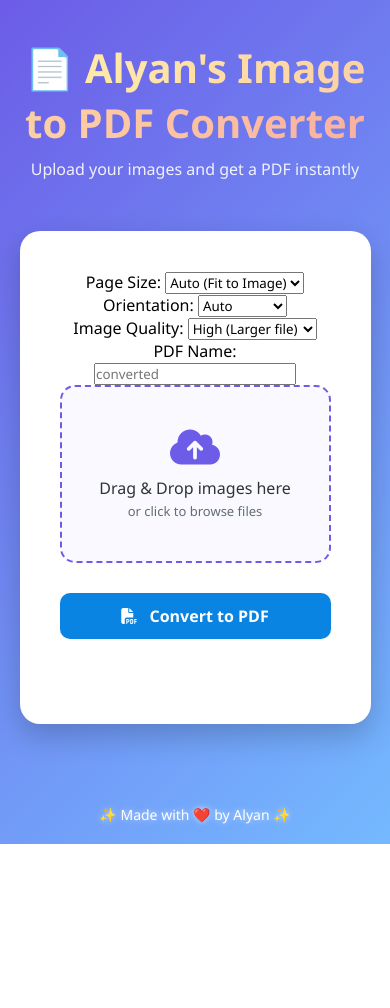
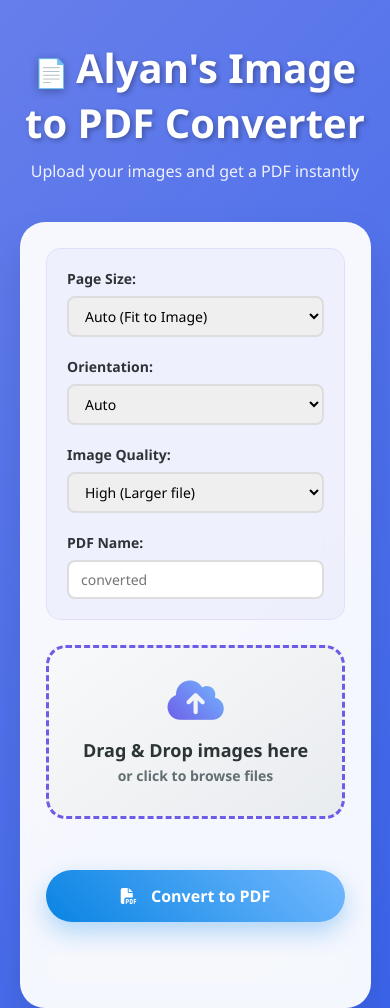
Before and after one commit to Mohd-Alyan/img-to-pdf-, a plain HTML site: page index.html in a window 390 px wide. Shown: the top 1008 px of the page. Before the commit the page ends 844 px from the top, so only its background shows below. Drawn offline with nearby package versions, Linux system fonts and the light colour scheme.

Commit message:
Update style.css

```diff
--- a/style.css
+++ b/style.css
@@ -6,12 +6,13 @@
   font-family: "Segoe UI", Tahoma, Geneva, Verdana, sans-serif;
 }
 
-/* Background */
+/* Background with animated gradient */
 body {
-  background: linear-gradient(135deg, #6c5ce7, #74b9ff);
+  background: linear-gradient(135deg, #667eea 0%, #3862ec 100%);
   display: flex;
   flex-direction: column;
   min-height: 100vh;
+  animation: gradientShift 10s ease infinite;
 }
 
 /* Header */
@@ -22,171 +23,402 @@ header {
 }
 
 header h1 {
-  font-size: 40px;
-  color: white; /* Default color for emoji */
-
-  /* Remove gradient from h1 itself */
-  background: none;
+  font-size: clamp(28px, 5vw, 40px);
+  margin-bottom: 10px;
+  text-shadow: 0 2px 10px rgba(0,0,0,0.3);
 }
 
 header h1 span {
-  background: linear-gradient(90deg, #ffeaa7, #fab1a0);
-
-  /* Gradient text for only the span */
-  background-clip: text;
-  -webkit-background-clip: text;
-  -moz-background-clip: text;
-
-  -webkit-text-fill-color: transparent;
-  -moz-text-fill-color: transparent;
-  color: transparent;
+  color: #FFFFFF; /* solid white text */
+  font-weight: bold;
+  font-size: 2.5rem; /* adjust as needed */
+  text-shadow: 2px 2px 5px rgba(0,0,0,0.3); /* optional: adds depth */
 }
 
 header p {
   font-size: 16px;
   opacity: 0.9;
-  margin-top: 8px;
 }
 
-/* Main container */
+/* Main container with glassmorphism */
 .container {
-  background: #ffffff;
+  background: rgba(255, 255, 255, 0.95);
+  backdrop-filter: blur(20px);
   padding: 40px;
-  border-radius: 20px;
-  box-shadow: 0px 12px 30px rgba(0, 0, 0, 0.2);
+  border-radius: 25px;
+  box-shadow: 0 20px 40px rgba(0,0,0,0.1);
   width: 90%;
-  max-width: 480px;
+  max-width: 600px;
   margin: auto;
   text-align: center;
-  animation: fadeIn 0.8s ease-in-out;
+  animation: slideUp 0.8s ease;
+  border: 1px solid rgba(255,255,255,0.2);
 }
 
-/* Upload zone */
+@keyframes slideUp {
+  from {
+    opacity: 0;
+    transform: translateY(30px);
+  }
+  to {
+    opacity: 1;
+    transform: translateY(0);
+  }
+}
+
+/* Options Panel */
+.options-panel {
+  display: grid;
+  grid-template-columns: repeat(auto-fit, minmax(200px, 1fr));
+  gap: 20px;
+  margin-bottom: 25px;
+  padding: 20px;
+  background: rgba(108, 92, 231, 0.05);
+  border-radius: 15px;
+  border: 1px solid rgba(108, 92, 231, 0.1);
+}
+
+.option-group {
+  display: flex;
+  flex-direction: column;
+  align-items: flex-start;
+}
+
+.option-group label {
+  font-weight: 600;
+  color: #2d3436;
+  margin-bottom: 8px;
+  font-size: 14px;
+}
+
+.option-group select,
+.option-group input {
+  width: 100%;
+  padding: 8px 12px;
+  border: 2px solid #ddd;
+  border-radius: 8px;
+  font-size: 14px;
+  transition: border-color 0.3s ease;
+}
+
+.option-group select:focus,
+.option-group input:focus {
+  outline: none;
+  border-color: #6c5ce7;
+}
+
+/* Enhanced upload zone */
 .upload-zone {
   display: flex;
   flex-direction: column;
   align-items: center;
   justify-content: center;
-  border: 2px dashed #6c5ce7;
-  border-radius: 15px;
-  padding: 40px 20px;
+  border: 3px dashed #6c5ce7;
+  border-radius: 20px;
+  padding: 50px 20px;
   cursor: pointer;
-  transition: all 0.3s ease;
-  margin-bottom: 20px;
-  background: #f9f9ff;
+  transition: all 0.4s cubic-bezier(0.4, 0, 0.2, 1);
+  margin-bottom: 25px;
+  background: linear-gradient(145deg, #f8f9fa, #e9ecef);
+  position: relative;
+  overflow: hidden;
+}
+
+.upload-zone::before {
+  content: '';
+  position: absolute;
+  top: -50%;
+  left: -50%;
+  width: 200%;
+  height: 200%;
+  background: conic-gradient(transparent, rgba(108, 92, 231, 0.1), transparent 30%);
+  animation: rotate 4s linear infinite;
+  opacity: 0;
+  transition: opacity 0.3s ease;
+}
+
+.upload-zone:hover::before {
+  opacity: 1;
+}
+
+@keyframes rotate {
+  0% { transform: rotate(0deg); }
+  100% { transform: rotate(360deg); }
 }
 
 .upload-zone i {
-  font-size: 40px;
-  color: #6c5ce7;
-  margin-bottom: 10px;
-  transition: transform 0.3s ease;
+  font-size: 60px;
+  background: linear-gradient(45deg, #6c5ce7, #74b9ff);
+  background-clip: text;
+  -webkit-background-clip: text;
+  -webkit-text-fill-color: transparent;
+  margin-bottom: 15px;
+  transition: transform 0.4s ease;
+  z-index: 1;
 }
 
 .upload-zone p {
-  font-size: 16px;
+  font-size: 18px;
+  font-weight: 600;
   color: #2d3436;
+  z-index: 1;
 }
 
 .upload-zone span {
-  font-size: 13px;
+  font-size: 14px;
   color: #636e72;
+  z-index: 1;
 }
 
 .upload-zone:hover {
-  background: #eceaff;
+  background: linear-gradient(145deg, #e9ecef, #f8f9fa);
   border-color: #4834d4;
-  transform: scale(1.02);
+  transform: translateY(-5px);
+  box-shadow: 0 15px 30px rgba(108, 92, 231, 0.2);
 }
 
 .upload-zone:hover i {
-  transform: scale(1.2) rotate(5deg);
+  transform: scale(1.1) rotate(10deg);
 }
 
-/* Button */
-button {
-  background: #0984e3;
+/* Progress Bar */
+.progress-container {
+  width: 100%;
+  height: 6px;
+  background: #e9ecef;
+  border-radius: 3px;
+  margin: 20px 0;
+  overflow: hidden;
+  opacity: 0;
+  transition: opacity 0.3s ease;
+}
+
+.progress-container.active {
+  opacity: 1;
+}
+
+.progress-bar {
+  height: 100%;
+  background: linear-gradient(90deg, #6c5ce7, #74b9ff);
+  width: 0%;
+  transition: width 0.3s ease;
+  border-radius: 3px;
+}
+
+/* Enhanced convert button */
+.convert-btn {
+  background: linear-gradient(45deg, #0984e3, #74b9ff);
   color: white;
   border: none;
-  padding: 12px 22px;
-  border-radius: 10px;
+  padding: 15px 30px;
+  border-radius: 50px;
   font-size: 16px;
   font-weight: bold;
   cursor: pointer;
   transition: all 0.3s ease;
-  margin-top: 10px;
   width: 100%;
+  position: relative;
+  overflow: hidden;
+  box-shadow: 0 10px 25px rgba(9, 132, 227, 0.3);
 }
 
-button i {
-  margin-right: 8px;
+.convert-btn::before {
+  content: '';
+  position: absolute;
+  top: 50%;
+  left: 50%;
+  width: 0;
+  height: 0;
+  background: rgba(255,255,255,0.2);
+  border-radius: 50%;
+  transform: translate(-50%, -50%);
+  transition: width 0.6s ease, height 0.6s ease;
 }
 
-button:hover {
-  background: #0652dd;
-  transform: translateY(-2px);
-  box-shadow: 0 6px 16px rgba(0,0,0,0.2);
+.convert-btn:hover::before {
+  width: 300px;
+  height: 300px;
 }
 
-button:disabled {
-  background: #b2bec3;
+.convert-btn:hover {
+  transform: translateY(-3px);
+  box-shadow: 0 15px 35px rgba(9, 132, 227, 0.4);
+}
+
+.convert-btn:disabled {
+  background: linear-gradient(45deg, #b2bec3, #ddd);
   cursor: not-allowed;
   transform: none;
   box-shadow: none;
 }
 
-/* Preview section */
-#preview {
-  margin-top: 25px;
-  max-height: 200px;
-  overflow-y: auto;
-  display: flex;
-  flex-wrap: wrap;
-  justify-content: center;
-  gap: 12px;
-  padding: 10px;
+.convert-btn i {
+  margin-right: 10px;
+  z-index: 1;
+  position: relative;
 }
 
-#preview img {
-  width: 90px;
-  height: 90px;
-  object-fit: cover;
-  border-radius: 10px;
-  border: 2px solid #dfe6e9;
-  transition: transform 0.3s;
-  box-shadow: 0px 2px 6px rgba(0,0,0,0.1);
+.convert-btn span {
+  z-index: 1;
+  position: relative;
 }
 
-#preview img:hover {
+/* Enhanced preview section */
+#preview {
+  margin-top: 30px;
+  max-height: 300px;
+  overflow-y: auto;
+  display: grid;
+  grid-template-columns: repeat(auto-fill, minmax(120px, 1fr));
+  gap: 15px;
+  padding: 15px;
+  border-radius: 15px;
+  background: rgba(248, 249, 250, 0.5);
+}
+
+.image-preview {
+  position: relative;
+  border-radius: 15px;
+  overflow: hidden;
+  aspect-ratio: 1;
+  box-shadow: 0 8px 20px rgba(0,0,0,0.1);
+  transition: all 0.3s ease;
+}
+
+.image-preview:hover {
+  transform: translateY(-5px) scale(1.02);
+  box-shadow: 0 15px 30px rgba(0,0,0,0.15);
+}
+
+.image-preview img {
+  width: 100%;
+  height: 100%;
+  object-fit: cover;
+  transition: transform 0.3s ease;
+}
+
+.image-preview:hover img {
+  transform: scale(1.05);
+}
+
+/* Dustbin icon styles - NEW */
+.delete-icon {
+  position: absolute;
+  top: 10px;
+  right: 10px;
+  background: rgba(231, 76, 60, 0.9);
+  color: white;
+  border: none;
+  width: 35px;
+  height: 35px;
+  border-radius: 50%;
+  cursor: pointer;
+  display: flex;
+  align-items: center;
+  justify-content: center;
+  opacity: 0;
+  transition: all 0.3s ease;
+  font-size: 16px;
+  backdrop-filter: blur(10px);
+  border: 2px solid rgba(255, 255, 255, 0.2);
+}
+
+.image-preview:hover .delete-icon {
+  opacity: 1;
   transform: scale(1.1);
-  border-color: #6c5ce7;
+}
+
+.delete-icon:hover {
+  background: rgba(192, 57, 43, 1);
+  transform: scale(1.2) !important;
+  box-shadow: 0 5px 15px rgba(231, 76, 60, 0.4);
+}
+
+/* Remove old button styles */
+.remove-btn {
+  display: none;
 }
 
 /* Custom Scrollbar */
 #preview::-webkit-scrollbar {
-  height: 8px;
+  width: 8px;
 }
+
 #preview::-webkit-scrollbar-thumb {
-  background: #6c5ce7;
+  background: linear-gradient(45deg, #6c5ce7, #74b9ff);
   border-radius: 10px;
 }
+
 #preview::-webkit-scrollbar-track {
-  background: #f1f2f6;
+  background: rgba(241, 242, 246, 0.5);
   border-radius: 10px;
+}
+
+/* Notifications */
+.notification {
+  position: fixed;
+  top: 20px;
+  right: 20px;
+  padding: 15px 20px;
+  background: linear-gradient(45deg, #00b894, #00cec9);
+  color: white;
+  border-radius: 10px;
+  box-shadow: 0 10px 25px rgba(0,0,0,0.2);
+  transform: translateX(350px);
+  transition: transform 0.3s ease;
+  z-index: 1000;
+}
+
+.notification.show {
+  transform: translateX(0);
+}
+
+.notification.error {
+  background: linear-gradient(45deg, #e74c3c, #c0392b);
+}
+
+/* Loading spinner */
+.loading-spinner {
+  display: inline-block;
+  width: 20px;
+  height: 20px;
+  border: 3px solid rgba(255,255,255,.3);
+  border-radius: 50%;
+  border-top-color: #fff;
+  animation: spin 1s ease-in-out infinite;
+  margin-right: 10px;
+}
+
+@keyframes spin {
+  to { transform: rotate(360deg); }
 }
 
 /* Footer */
 footer {
   text-align: center;
-  padding: 20px;
+  padding: 30px 20px 20px;
   color: white;
   margin-top: auto;
   font-size: 14px;
-  text-shadow: 0px 0px 6px rgba(255,255,255,0.6);
+  text-shadow: 0 2px 10px rgba(0,0,0,0.3);
 }
 
-/* Smooth fade in */
-@keyframes fadeIn {
-  from { opacity: 0; transform: translateY(-20px); }
-  to   { opacity: 1; transform: translateY(0); }
+/* Responsive design */
+@media (max-width: 768px) {
+  .container {
+    padding: 25px;
+    margin: 20px;
+  }
+
+  .options-panel {
+    grid-template-columns: 1fr;
+  }
+
+  .upload-zone {
+    padding: 30px 15px;
+  }
+
+  .upload-zone i {
+    font-size: 45px;
+  }
 }
```
